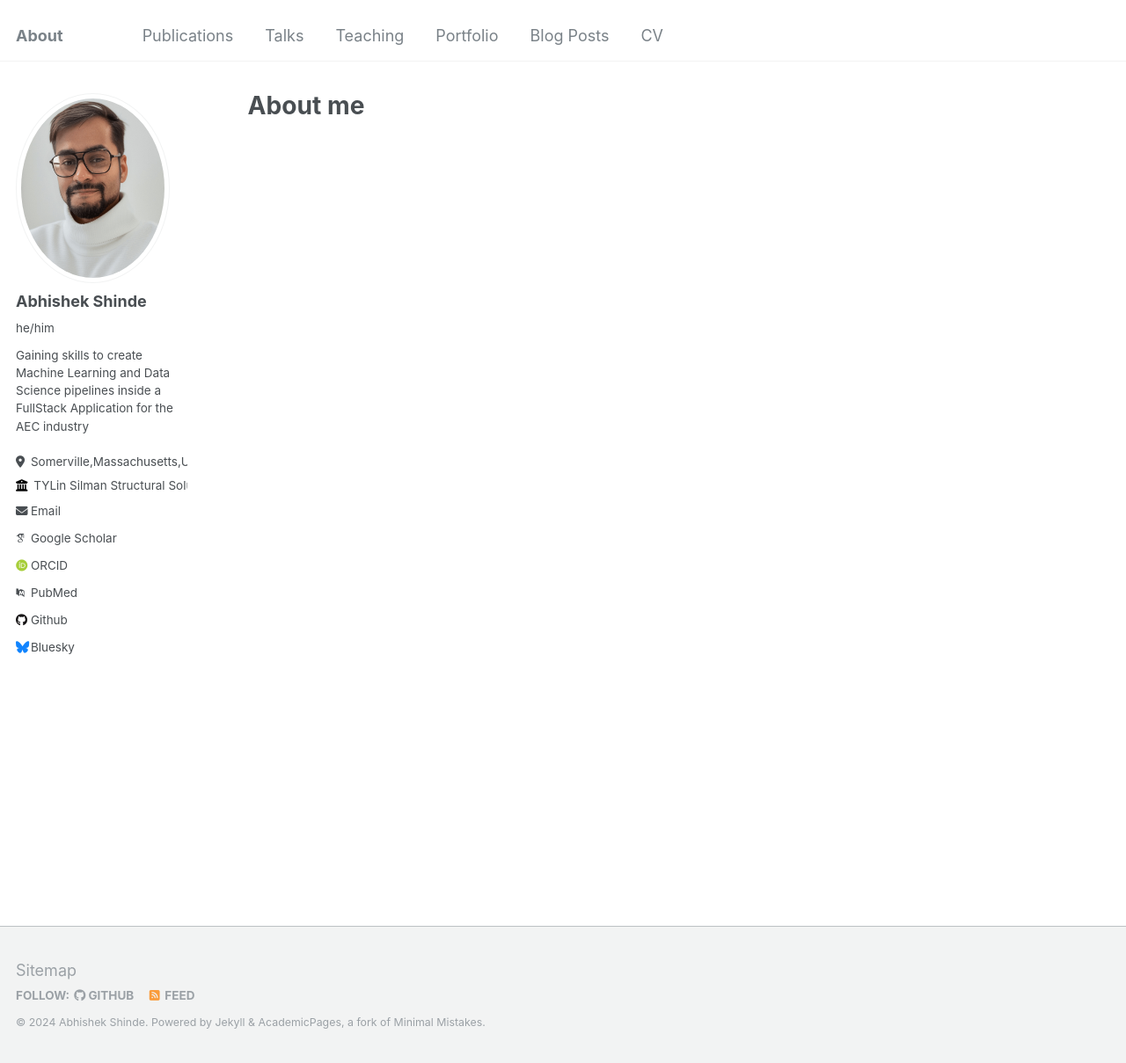
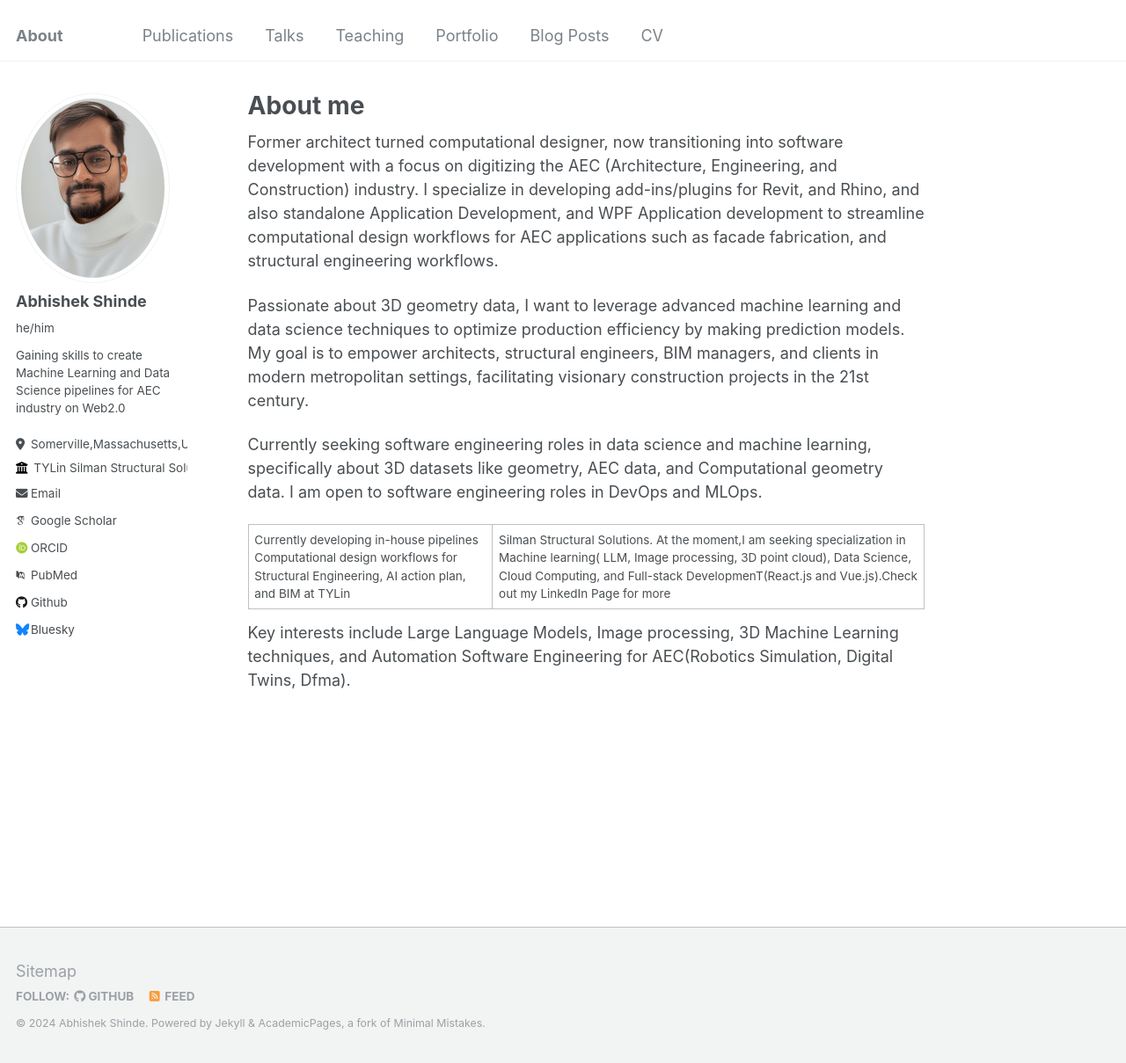
Before and after one commit to InquisitiveAS/InquisitiveAS.github.io, a Jekyll site: the page built from _pages/about.md, in a window 1280 px wide and 1209 px high. Shown: the whole window at 88% size. Built offline with Jekyll 4.4.1, drawn with Linux system fonts in a browser that asks for light colours; some web fonts are replaced.

Commit message:
Update about me page

```diff
--- a/_config.yml
+++ b/_config.yml
@@ -24,7 +24,7 @@
   avatar           : "headshot_Abhi_r.png"
   name             : "Abhishek Shinde"
   pronouns         :  he/him
-  bio              : "Gaining skills to create Machine Learning and Data Science pipelines inside a FullStack Application for the AEC industry "
+  bio              : "Gaining skills to create Machine Learning and Data Science pipelines for AEC industry on Web2.0"
   location         : "Somerville,Massachusetts,USA"
   employer         : "TYLin Silman Structural Solutions"
   uri              : # URL
--- a/_pages/about.md
+++ b/_pages/about.md
@@ -6,6 +6,27 @@
   - /about/
   - /about.html
 ---
+
+Former architect turned computational designer, now transitioning into software development with a focus on digitizing the AEC
+(Architecture, Engineering, and Construction) industry. I specialize in developing add-ins/plugins for Revit, and Rhino, and also
+standalone Application Development, and WPF Application development to streamline computational design workflows for AEC applications
+such as facade fabrication, and structural engineering workflows.
+
+Passionate about 3D geometry data, I want to leverage advanced machine learning and data science techniques to optimize production efficiency by making
+prediction models.
+My goal is to empower architects, structural engineers, BIM managers, and clients in modern metropolitan settings, facilitating visionary construction projects in the 21st century.
+
+Currently seeking software engineering roles in data science and machine learning, specifically about 3D datasets like geometry,
+AEC data, and Computational geometry data. I am open to software engineering roles in DevOps and MLOps.
+
+
+Currently developing in-house pipelines Computational design workflows for Structural Engineering, AI action plan, and BIM  at TYLin | Silman Structural Solutions. At the moment,I am seeking specialization in Machine learning( LLM, Image processing, 3D point cloud), Data Science, Cloud Computing, and Full-stack DevelopmenT(React.js and Vue.js).Check out my LinkedIn Page for more
+
+Key interests include Large Language Models, Image processing, 3D Machine Learning techniques, and Automation Software Engineering for AEC(Robotics Simulation, Digital Twins, Dfma).
+
+
+
+
 
 <!-- This is the front page of a website that is powered by the [Academic Pages template](https://github.com/academicpages/academicpages.github.io) and hosted on GitHub pages. [GitHub pages](https://pages.github.com) is a free service in which websites are built and hosted from code and data stored in a GitHub repository, automatically updating when a new commit is made to the respository. This template was forked from the [Minimal Mistakes Jekyll Theme](https://mmistakes.github.io/minimal-mistakes/) created by Michael Rose, and then extended to support the kinds of content that academics have: publications, talks, teaching, a portfolio, blog posts, and a dynamically-generated CV. You can fork [this repository](https://github.com/academicpages/academicpages.github.io) right now, modify the configuration and markdown files, add your own PDFs and other content, and have your own site for free, with no ads! An older version of this template powers my own personal website at [stuartgeiger.com](http://stuartgeiger.com), which uses [this Github repository](https://github.com/staeiou/staeiou.github.io).
 
```
